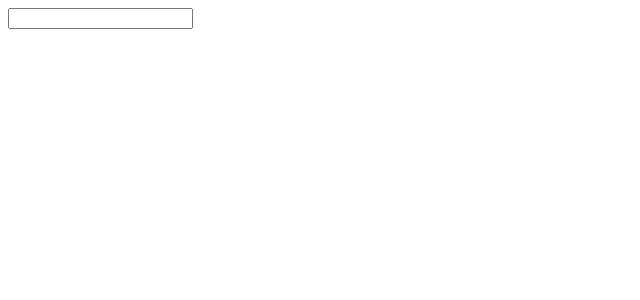
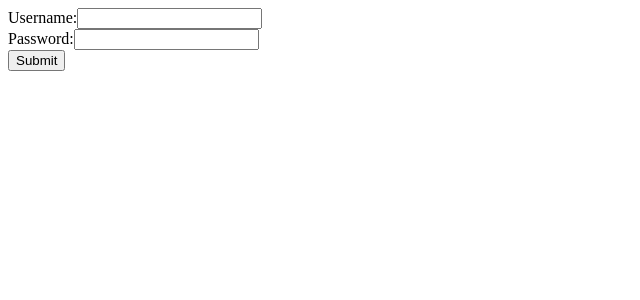
Before and after one commit to kevinisavailable/react-app-learn, a React (Create React App) app: page / in a window 1280 px wide. Shown: the top 300 px of the page, without its empty margins (0-640 px from the left). Built offline with nearby package versions, Linux system fonts and the light colour scheme.

Commit message:
example 5 | useState

```diff
--- a/src/App.js
+++ b/src/App.js
@@ -2,8 +2,8 @@ import React from "react";
 // import ToggleComponent from "./example1"
 // import Lesstext from './example2'
 // import StepTracker from './example3'
-import Items from './example4'
-
+// import Items from './example4'
+import LoginForm from "./example5";
 function App() {
   return (
     <div>
@@ -15,7 +15,8 @@ function App() {
       towards completing it.`}
       maxLength={35} /> */}
       {/* <StepTracker /> */}
-      <Items />
+      {/* <Items /> */}
+      <LoginForm />
      </div>
   );
 
--- /dev/null
+++ b/src/example5.js
@@ -0,0 +1,90 @@
+//Getting username and password in Console log
+
+import React,{useState} from "react";
+
+function LoginForm() {
+    const [form, setState] = useState({
+      username: '',
+      password: ''
+    });
+
+    const printValues = e => {
+      e.preventDefault();
+      console.log(form.username, form.password);
+    };
+
+    const updateField = e => {
+      setState({
+        ...form,
+        [e.target.name]: e.target.value
+      });
+    };
+
+    return (
+        <div>
+      <form onSubmit={printValues}>
+        <label>
+          Username:
+          <input
+            value={form.username}
+            name="username"
+            onChange={updateField}
+          />
+        </label>
+        <br />
+        <label>
+          Password:
+          <input
+            value={form.password}
+            name="password"
+            type="password"
+            onChange={updateField}
+          />
+        </label>
+        <br />
+        <button>Submit</button>
+      </form>
+      </div>
+    );
+  }
+
+export default LoginForm
+
+
+
+
+// function LoginForm() {
+//     const [username, setUsername] = useState('');
+//     const [password, setPassword] = useState('');
+
+//     const printValues = e => {
+//       e.preventDefault();
+//       console.log(username, password);
+//     };
+
+//     return (
+//       <form onSubmit={printValues}>
+//         <label>
+//           Username:
+//           <input
+//             value={username}
+//             onChange={event => setUsername(event.target.value)}
+//             name="username"
+//             type="text"
+//           />
+//         </label>
+//         <br />
+//         <label>
+//           Password:
+//           <input
+//             value={password}
+//             onChange={event => setPassword(event.target.value)}
+//             name="password"
+//             type="password"
+//           />
+//         </label>
+//         <br />
+//         <button>Submit</button>
+//       </form>
+//     );
+//   }
```
